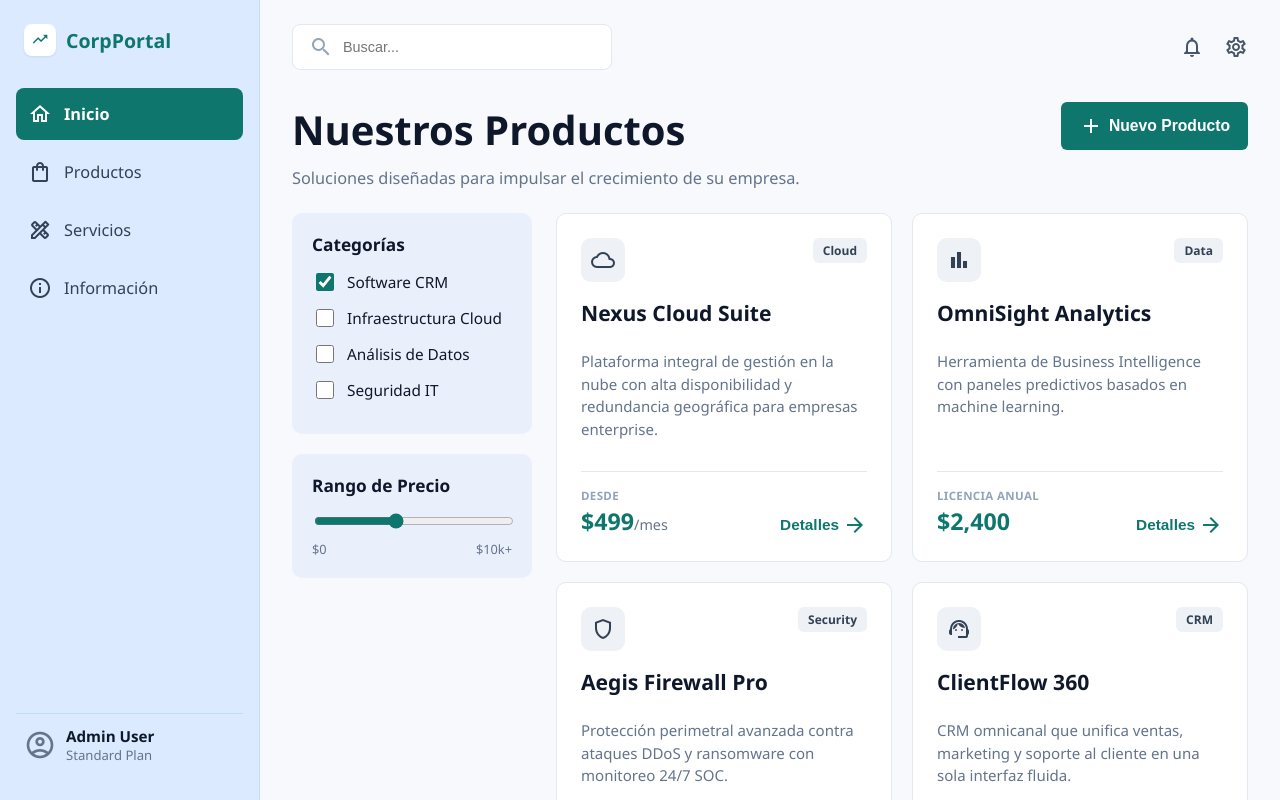
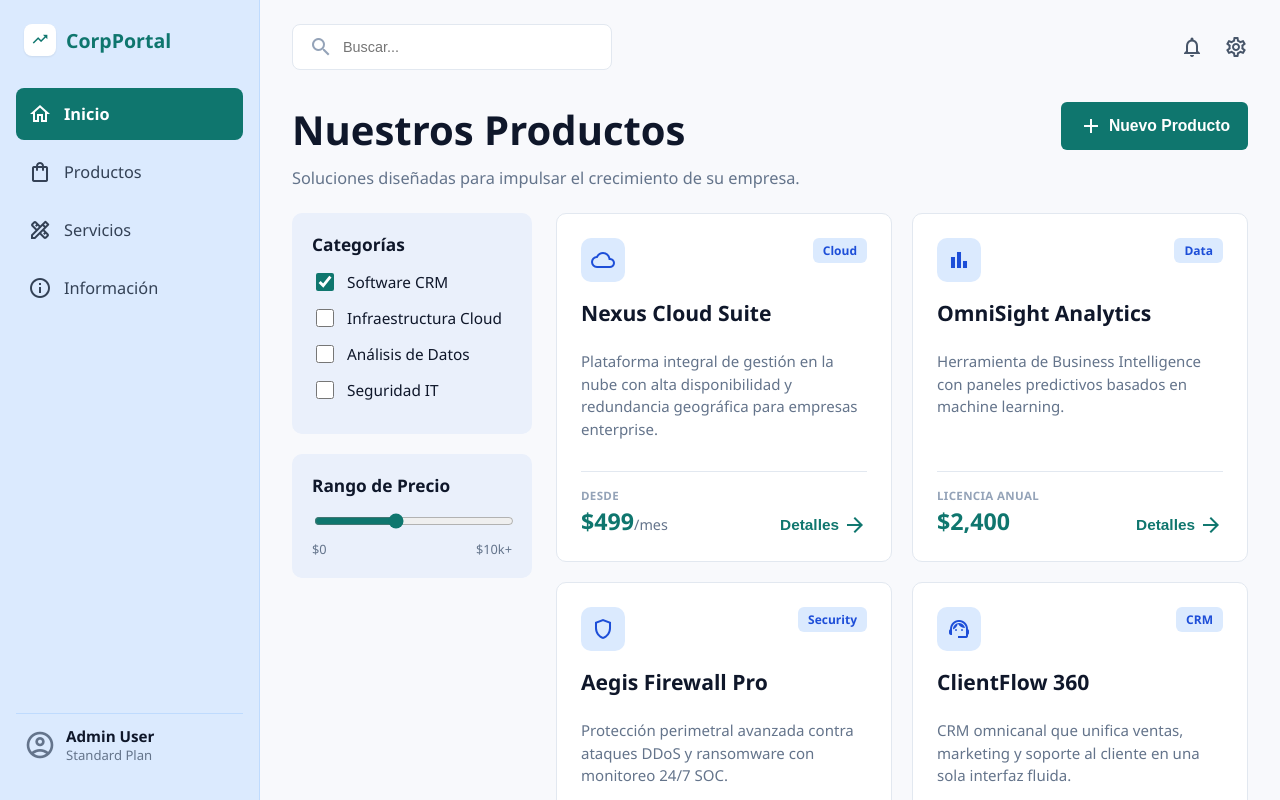
Before and after one commit to ElBatu12/vista-productos, a React (Vite) app: page / in a window 1280 px wide. Shown: the top 800 px of the page. Built offline with nearby package versions, Linux system fonts and the light colour scheme.

Commit message:
Restaurar color azul de badges y agregar efecto hover gris en tarjetas

```diff
--- a/src/App.css
+++ b/src/App.css
@@ -265,6 +265,12 @@ body {
   padding: 24px;
   display: flex;
   flex-direction: column;
+  transition: background-color 0.2s ease;
+  cursor: pointer;
+}
+
+.product-card:hover {
+  background-color: #f1f5f9;
 }
 
 .product-card-top {
@@ -275,8 +281,8 @@ body {
 }
 
 .product-icon-box {
-  background-color: #eef1f5;
-  color: #334155;
+  background-color: #dbeafe;
+  color: #1d4ed8;
   width: 44px;
   height: 44px;
   border-radius: 10px;
@@ -286,8 +292,8 @@ body {
 }
 
 .category-badge {
-  background-color: #eef1f5;
-  color: #334155;
+  background-color: #dbeafe;
+  color: #1d4ed8;
   font-size: 0.75rem;
   font-weight: 600;
   padding: 4px 10px;
```
Also changed, not shown: 1 other file (tests, documents, lock files or other folders).
